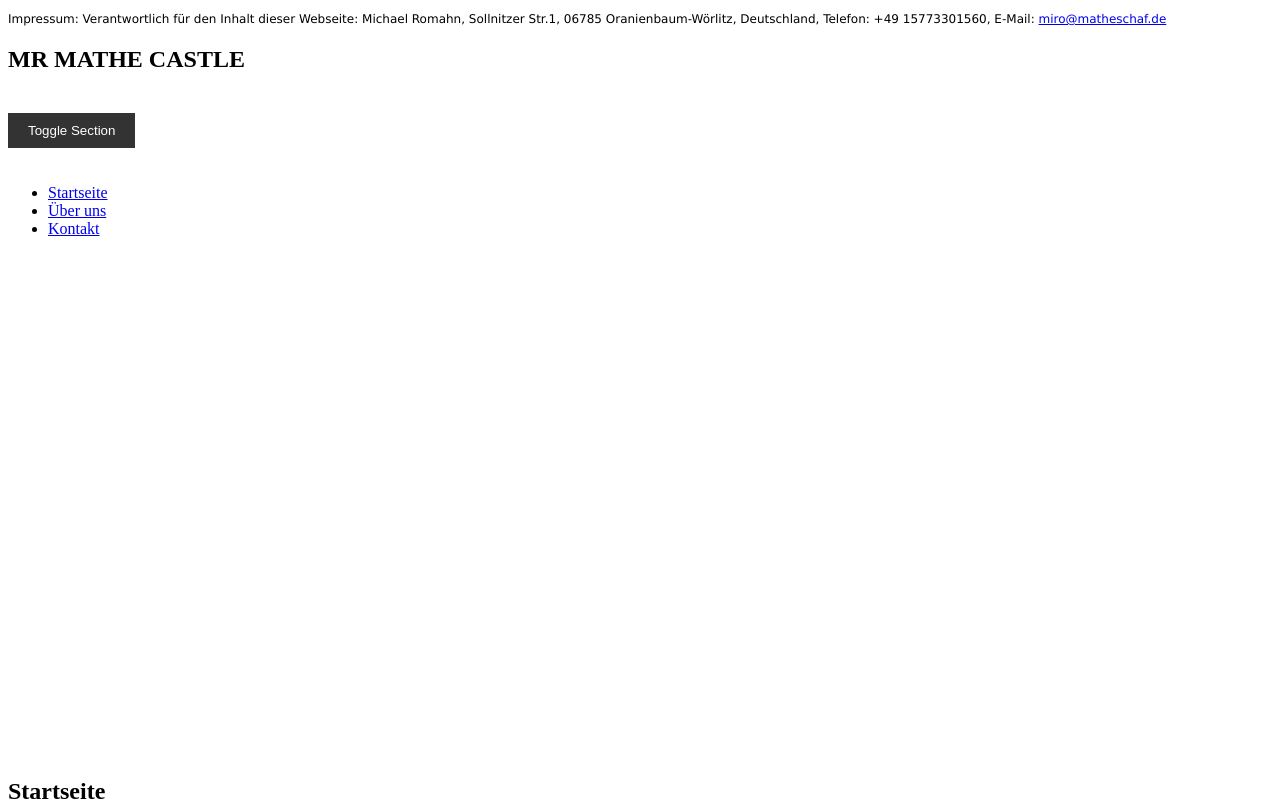
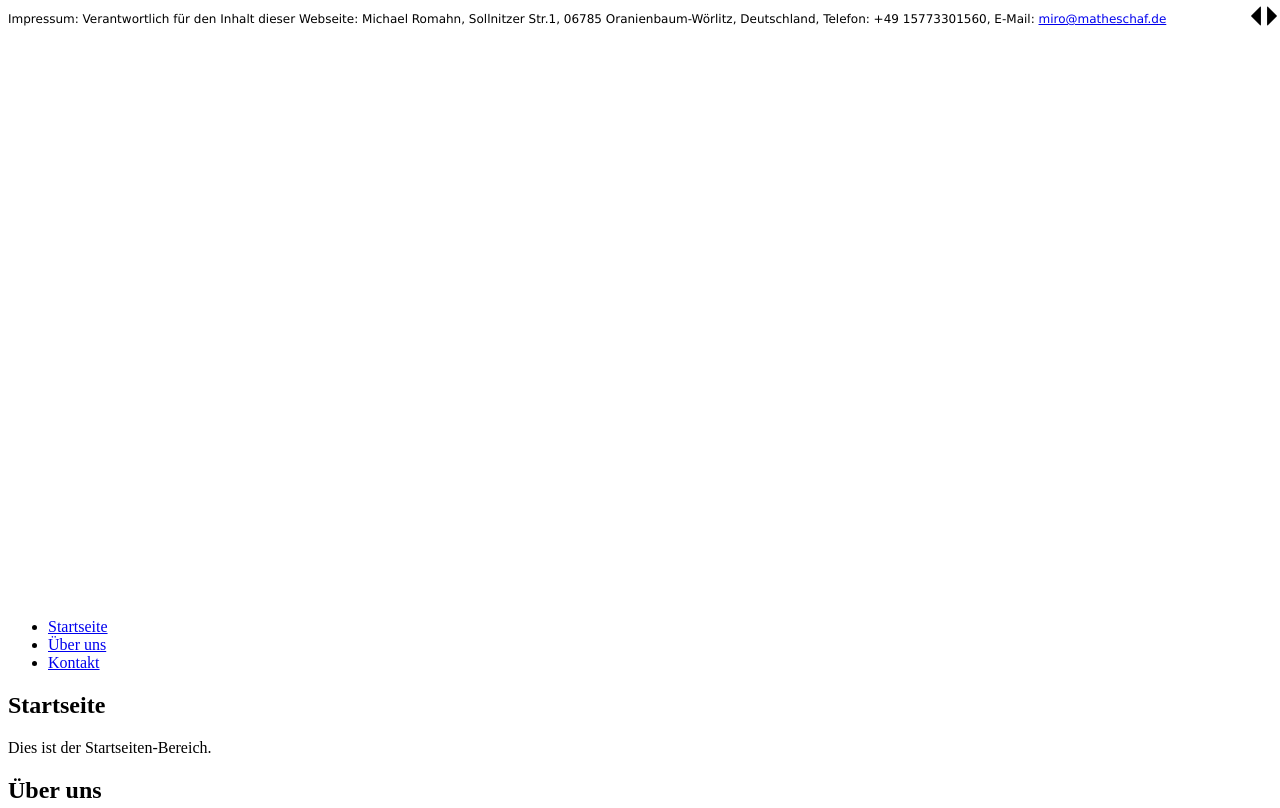
Before and after one commit to matheschaf/castle, a plain HTML site: page public/index.html in a window 1280 px wide. Shown: the top 808 px of the page. Drawn offline with nearby package versions, Linux system fonts and the light colour scheme; a script that the page names is missing.

Commit message:
retauriert

```diff
--- a/public/castle_styles.css
+++ b/public/castle_styles.css
@@ -13,18 +13,23 @@
     top: 0px;
     right: 0px;
     background-color: rgba(128, 128, 128, 0.5); /* Grau und halbtransparent */
+    z-index:1;
 }
 
 /* Optional: Stil des Toggleschalters */
 #toggleButton {
-    margin: 20px 0;
-    padding: 10px 20px;
-    background-color: #333;
+    margin: 0px 0px;
+    padding: 0px 0px;
+    background-color: #ffffff;
     color: white;
     border: none;
     cursor: pointer;
+    position: absolute;
+    top: 0px;
+    right: 0px;
+    z-index:2;
+    width:32px;
 }
-
-#toggleButton:hover {
-    background-color: #575757;
+#topic{
+    width:32px;
 }
--- a/public/index.html
+++ b/public/index.html
@@ -16,14 +16,15 @@
         </p>
     </section>
 
-    <header>
-        <h2>MR MATHE CASTLE</h2>
-    </header>
-    <button id="toggleButton">Toggle Section</button>
+
 <div id="toggleSectionContainer">
     <p>Dieser Bereich kann ein- und ausgeblendet werden.</p>
 </div>
+<main>
 
+        <!-- Der Bereich für das Babylon.js-Canvas -->
+        <canvas id="renderCanvas" style="width: 100%; height: 70vh;"></canvas>
+        <button id="toggleButton"><img src="toggle.png" id="topic"></button>
         <nav>
             <ul>
                 <li><a href="#home">Startseite</a></li>
@@ -31,11 +32,6 @@
                 <li><a href="#contact">Kontakt</a></li>
             </ul>
         </nav>
-    <main>
-
-        <!-- Der Bereich für das Babylon.js-Canvas -->
-        <canvas id="renderCanvas" style="width: 100%; height: 500px;"></canvas>
-
         <section id="home">
             <h2>Startseite</h2>
             <p>Dies ist der Startseiten-Bereich.</p>
```
Also changed, not shown: public/toggle.png (added). Lines whose indentation alone changed are shown as unchanged.
